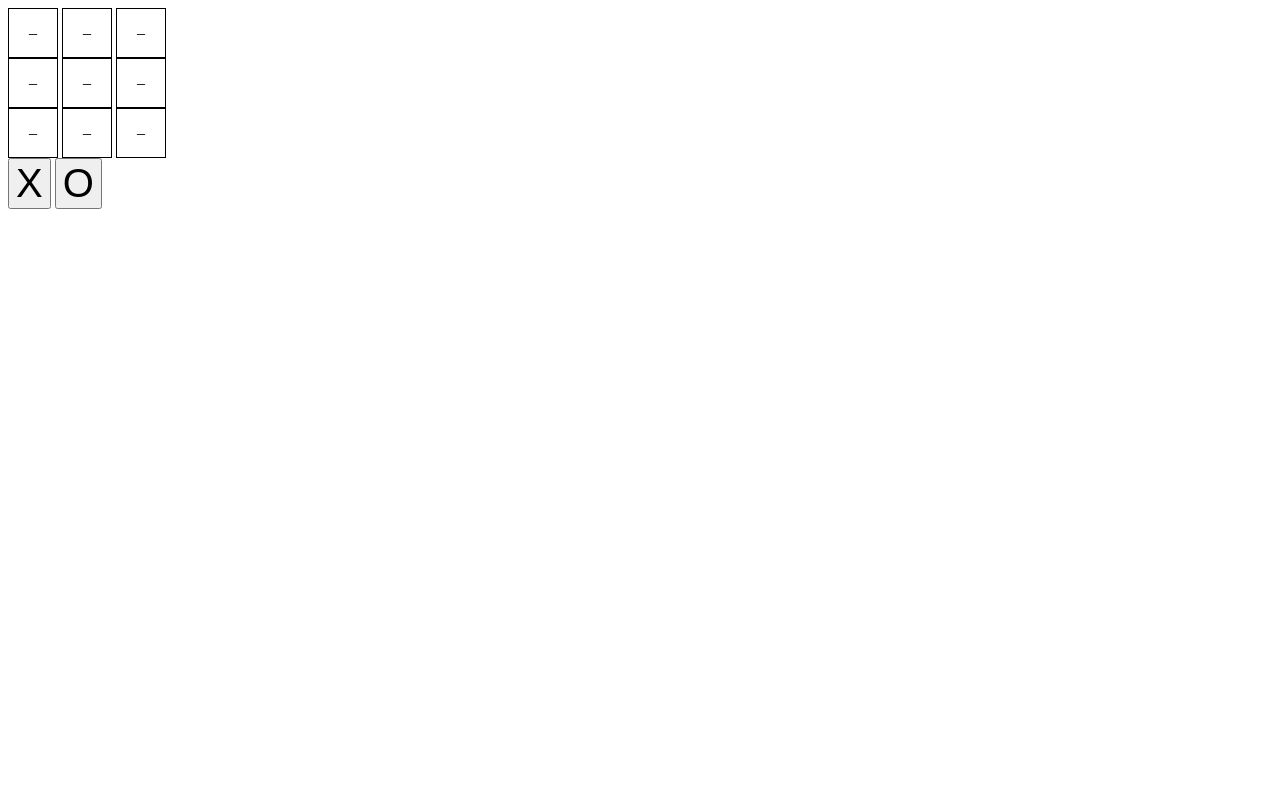
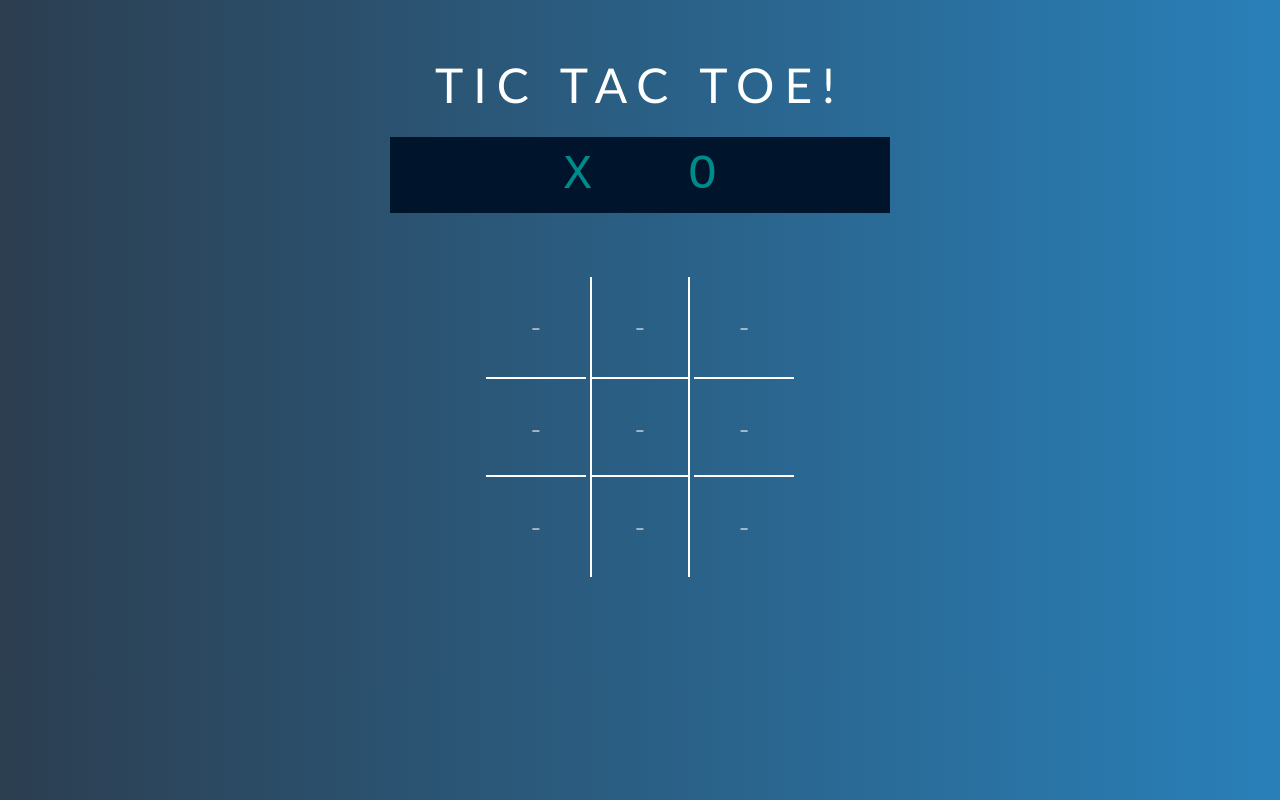
Before and after one commit to CreativeShin/mini_projects, a plain HTML site: page tic_tac_toe/index.html in a window 1280 px wide. Drawn offline with Linux system fonts and the light colour scheme.

Commit message:
updated styles

```diff
--- a/tic_tac_toe/index.html
+++ b/tic_tac_toe/index.html
@@ -4,51 +4,133 @@
         <title>Tic Tac Toe</title>
         <style>
 
+            body{
+                color:#fff;
+                font-family: 'Calibri', 'Helvetica', sans-serif;
+                background: #2980b9;  /* fallback for old browsers */
+                background: -webkit-linear-gradient(to right, #2c3e50, #2980b9);  /* Chrome 10-25, Safari 5.1-6 */
+                background: linear-gradient(to right, #2c3e50, #2980b9); /* W3C, IE 10+/ Edge, Firefox 16+, Chrome 26+, Opera 12+, Safari 7+ */
+
+            }
+            .container{
+                width: 500px;
+                margin: 0 auto;
+            }
+            h1{
+                text-transform: uppercase;
+                letter-spacing: 10px;
+                padding: 48px 0 24px 0;
+                margin: 0;
+            }
+            h1, .text{
+                text-align: center;
+                font-size: 48px;
+                font-weight: normal;
+                /* border-bottom: 0.8px #ddd solid; */
+            }
+           .tic-tac-toe{
+              text-align: center;
+              margin-top: 64px;
+           }
+
+           /* BORDERS */
+           .ver{
+               border-left: 2px solid #fff;
+               border-right: 2px solid #fff;
+           }
+
+           .hor{
+               border-top: 2px solid #fff;
+               border-bottom: 2px solid #fff;
+           }
+           /* BORDER END */
+
+
             .generic{
-                width: 50px;
-                height: 50px;
-                border: 1px solid #000;
+                width: 100px;
+                height: 100px;
+                /* border: 1px solid #fff; */
                 display: inline-block;
                 box-sizing: border-box;
                 text-align: center;
-                padding:10px;
+                padding:32px;
+                font-size: 18px;
             }
-            button{
-                font-size: 40px;
+            .generic:hover{
+                cursor: pointer;
+            }
+
+            .button-section{
+                text-align: center;
+                /* margin-top: 24px; */
+                background: rgb(0,21,44);
+                padding: 10px;
+            }
+            .btn{
+                font-size: 48px;
+                background: rgb(0, 21, 44);
+                color: darkcyan;
+                outline: none;
+                border: none;
+                transition: all 0.2s;
+                font-family: monospace;
+                margin: 0 40px;
+            }
+            .btn:hover{
+                background: rgb(165, 211, 255);
+                color:rgb(0, 18, 43);
+                cursor: pointer;
+            }
+
+            .text{
+                border-bottom: none;
+                font-size: 36px;
+                margin: 100px;
+                font-style: italic;
             }
         </style>
     </head>
     <body>
         <div class="container">
-                <div class="tic-tac-toe">
-                        <div class="generic" data-row = "0" data-column="0">_</div>
-                        <div class="generic" data-row = "0" data-column="1">_</div>
-                        <div class="generic" data-row = "0" data-column="2">_</div>
-                        <br>
-                        <div class="generic" data-row = "1" data-column="0">_</div>
-                        <div class="generic" data-row = "1" data-column="1">_</div>
-                        <div class="generic" data-row = "1" data-column="2">_</div>
-                        <br>
-                        <div class="generic" data-row = "2" data-column="0">_</div>
-                        <div class="generic" data-row = "2" data-column="1">_</div>
-                        <div class="generic" data-row = "2" data-column="2">_</div>
-                    </div>
-                    <div class="button-section">
-                        <button class="x-button btn">X</button>
-                        <button class="o-button btn">O</button>
-                    </div>
+            <h1>Tic Tac Toe!</h1>
+            <div class="button-section">
+                <button class="x-button btn">X</button>
+                <button class="o-button btn">O</button>
+            </div>
+            <div class="tic-tac-toe">
+                <div>
+                    <div class="generic" data-row = "0" data-column="0">_</div>
+                    <div class="generic ver" data-row = "0" data-column="1">_</div>
+                    <div class="generic" data-row = "0" data-column="2">_</div>
+                </div>
+                <div>
+                    <div class="generic hor" data-row = "1" data-column="0">_</div>
+                    <div class="generic ver hor" data-row = "1" data-column="1">_</div>
+                    <div class="generic hor" data-row = "1" data-column="2">_</div>
+                </div>
+                <div>
+                    <div class="generic" data-row = "2" data-column="0">_</div>
+                    <div class="generic ver" data-row = "2" data-column="1">_</div>
+                    <div class="generic" data-row = "2" data-column="2">_</div>
+                </div>
+            </div>
+
+            <div>
+                <h2 class="text"></h2>
+            </div>
         </div>
 
         <script>
             let value, botVal;
             let count = 0;
+            const text = document.querySelector('.text');
             const generic = document.querySelectorAll('.generic');
             const genericHandle = document.querySelectorAll('.generic');
 
             // click on x button for the value to be x and o for value to be o.
 
-            document.querySelectorAll('.btn').forEach(function(button){
-                button.addEventListener('click', function(){
+            document.querySelectorAll('.btn').forEach((button) => {
+                button.addEventListener('click', () => {
                     value= button.textContent;
                     resetAll(genericHandle);
                     if(value === 'X'){
@@ -63,14 +145,13 @@
 
             //correspond each data-index element with the array.
 
-            genericHandle.forEach(function(item){
-                item.addEventListener('click', function(){
-                    // let row = item.getAttribute('data-row');
-                    // let column = item.getAttribute('data-column');
+            genericHandle.forEach((item) => {
+                item.addEventListener('click', () => {
                     if((value != "" && value != undefined) && (item.textContent === "_")){
                             item.textContent = value;
                             count = 0;
                             bot();
+                            logic(genericHandle);
                     }
 
                 });
@@ -78,7 +159,7 @@
 
 //  Functions
             function resetAll(handle){
-                handle.forEach(function(item){
+                handle.forEach((item) => {
                     item.textContent = "_";
                 });
             }
@@ -100,6 +181,45 @@
                 }
             }
 
+
+            // =============================================WARNING================================================//
+            //===========================================CRAP CODE AHEAD===========================================//
+
+            // Horizontal Check x 3
+            // Vertical Check x 3
+            // Diagonal Check x 2
+
+
+           function logic(handle){
+            let win;
+            console.log("FUCKING BULLSHITE");
+            horCheck(handle);
+            verCheck(handle);
+            diaCheck(handle);
+           }
+
+            // REFERENCE
+            // ===================================================
+            // function logic(handle){
+            //     let firstRowVal = handle[0].textContent;
+            //     let bool = true;
+            //     let win;
+            //     for(let i = 0; i < 3; i++){
+            //         if(firstRowVal !== handle[i].textContent){
+            //             bool = false;
+            //         }
+            //     }
+            //     if(bool){
+            //         if(firstRowVal === value){
+            //             win = "Player Wins";
+            //         }else if( firstRowVal === botVal){
+            //             win = "Bot Wins";
+            //         }else{
+            //             win = "";
+            //         }
+            //     }
+            //     text.textContent = win;
+            // }
         </script>
     </body >
 </html>
```
